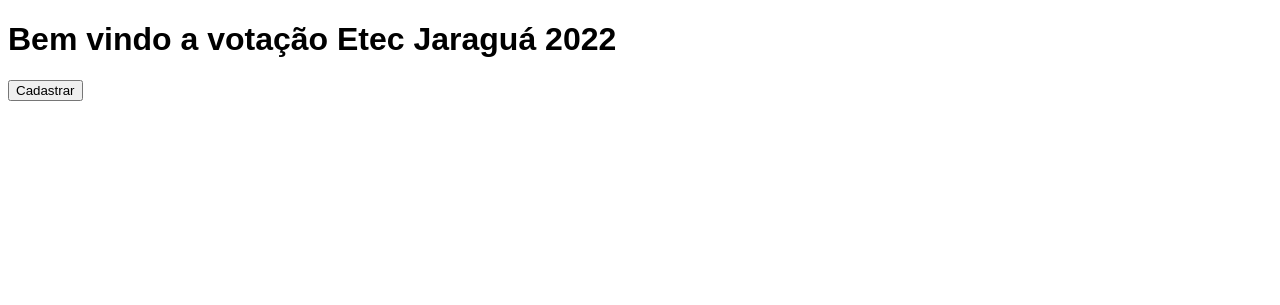
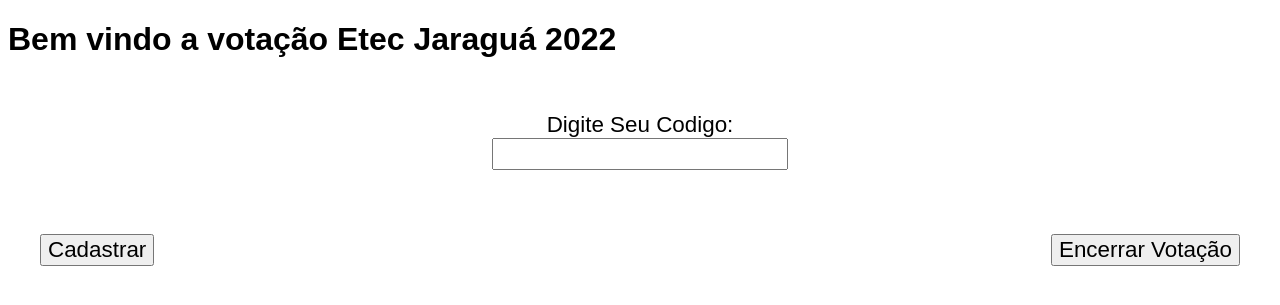
Before and after one commit to CauaRojas/urna-django, a Django app: template main/templates/index.html in a window 1280 px wide. Shown: the top 305 px of the page. Run offline with Django 4.2, Linux system fonts and the light colour scheme; the template is opened without the code that fills it, so the values that code supplies are empty.

Commit message:
added registration

```diff
--- a/main/static/main/index.css
+++ b/main/static/main/index.css
@@ -9,8 +9,8 @@
     justify-content: center;
 }
 main img {
-    width: 72%;
-    height: 60%;
+    width: 62%;
+    height: 50%;
     border-radius: 2rem;
 }
 .candidato {
@@ -18,6 +18,29 @@
     flex-direction: column;
     align-items: center;
     padding: 4rem;
+    font-size: 1.4rem;
+}
+.candidato > button {
+    font-size: 1.4rem;
+}
+footer {
+    display: flex;
+    justify-content: space-between;
+    padding: 2rem;
+    font-size: 1.4rem;
+}
+footer > button {
+    font-size: 1.4rem;
+}
+.rmDiv {
+    display: flex;
+    flex-direction: column;
+    align-items: center;
+    padding: 2rem;
+    font-size: 1.4rem;
+}
+.rmDiv > input {
+    font-size: 1.4rem;
 }
 .popUp {
     position: fixed;
--- a/main/static/main/index.js
+++ b/main/static/main/index.js
@@ -4,22 +4,28 @@
 function cadastro() {
     window.location.href = '/cadastro';
 }
-function createPopUp(msg) {
+function createPopUp(msg, time = 2000) {
     const popUp = document.createElement('div');
     popUp.className = 'popUp';
     popUp.innerHTML = msg;
     document.body.appendChild(popUp);
     setTimeout(() => {
         popUp.remove();
-    }, 2000);
+    }, time);
 }
 function pedirRm(voto) {
-    const rm = prompt('Digite seu RM');
-    if (rm != null) {
-        votar(voto, rm);
-    }
+    if (rmInput.value) votar(voto, rmInput.value);
+    else createPopUp('Preencha o campo Codigo', 1500);
+    rmInput.value = '';
 }
-document.querySelector('main > button').addEventListener('click', cadastro);
+function encerrar() {
+    confirm('Deseja encerrar o voto?')
+        ? (window.location.href = '/encerrar')
+        : null;
+}
+const rmInput = document.querySelector('input');
+document.querySelector('#cadastrar').addEventListener('click', cadastro);
+document.querySelector('#encerrar').addEventListener('click', encerrar);
 const buttonsHtml = document.querySelectorAll('div > button');
 buttons = [...buttonsHtml];
 buttons.forEach((button) => {
--- a/main/templates/index.html
+++ b/main/templates/index.html
@@ -23,11 +23,18 @@
                     <img src="{{candidato.img}}" alt="{{candidato.name}}" />
                     <h3>{{candidato.name}}</h3>
                     <p>{{candidato.descricao}}</p>
-                    <button id="{{ forloop.counter }}">VOTAR</button>
+                    <button id="{{ forloop.counter }}">Votar</button>
                 </div>
                 {% endfor %}
             </div>
-            <button>Cadastrar</button>
+            <div class="rmDiv">
+                <label for="rm">Digite Seu Codigo:</label>
+                <input type="text" name="rm" id="rm" />
+            </div>
+            <footer>
+                <button id="cadastrar">Cadastrar</button>
+                <button id="encerrar">Encerrar Votação</button>
+            </footer>
         </main>
     </body>
 </html>
--- a/main/urls.py
+++ b/main/urls.py
@@ -1,9 +1,10 @@
 from django.urls import path
-from .views import index, votar, cadastro, candidato
+from .views import index, votar, cadastro, candidato, cadastrar
 
 urlpatterns = [
     path('', index, name='index'),
     path('votar/', votar, name='votar'),
     path('cadastro/', cadastro, name='cadastro'),
     path('candidato/', candidato, name='candidato'),
+    path('cadastrar/', cadastrar, name='cadastrar'),
 ]
--- a/vote.txt
+++ /dev/null
@@ -1 +0,0 @@
-07242 2
```
Also changed, not shown: main/templates/cadastro.html (+7 -2 lines), main/views.py (+9 -0 lines).
